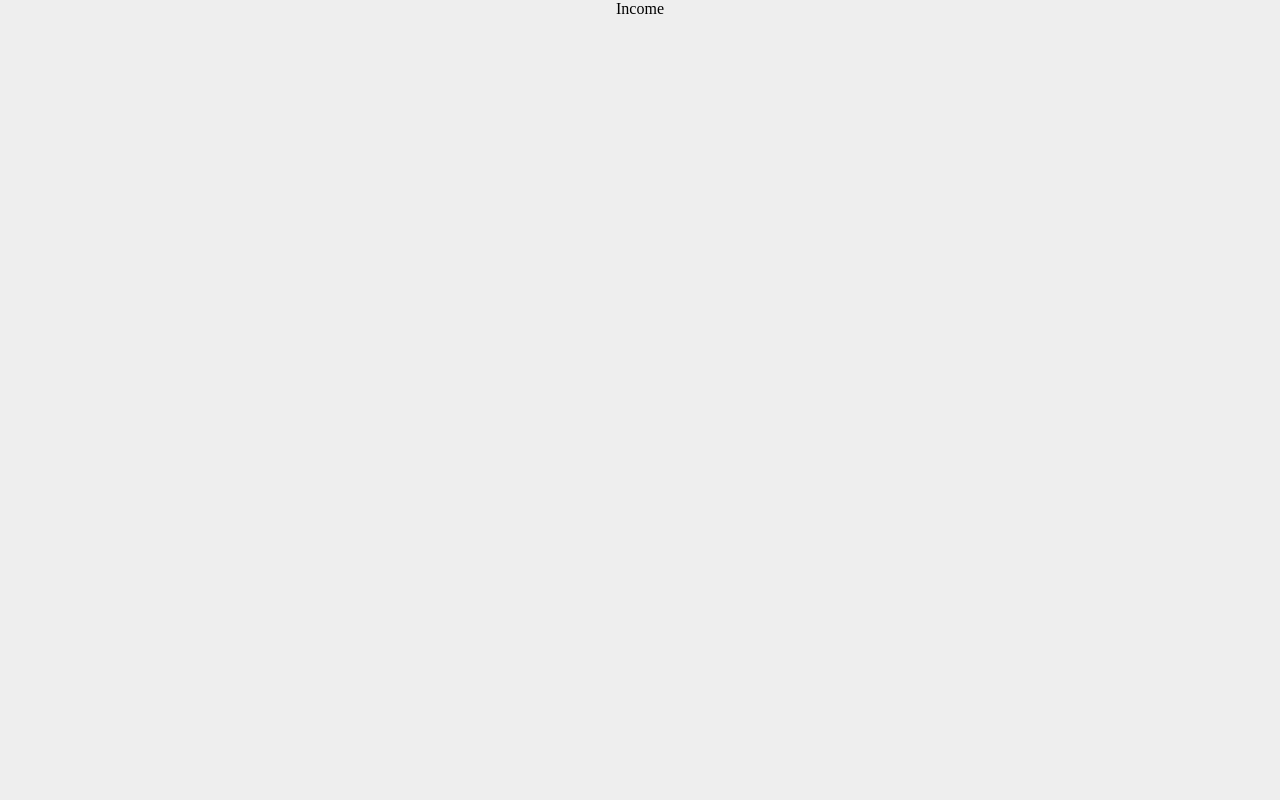
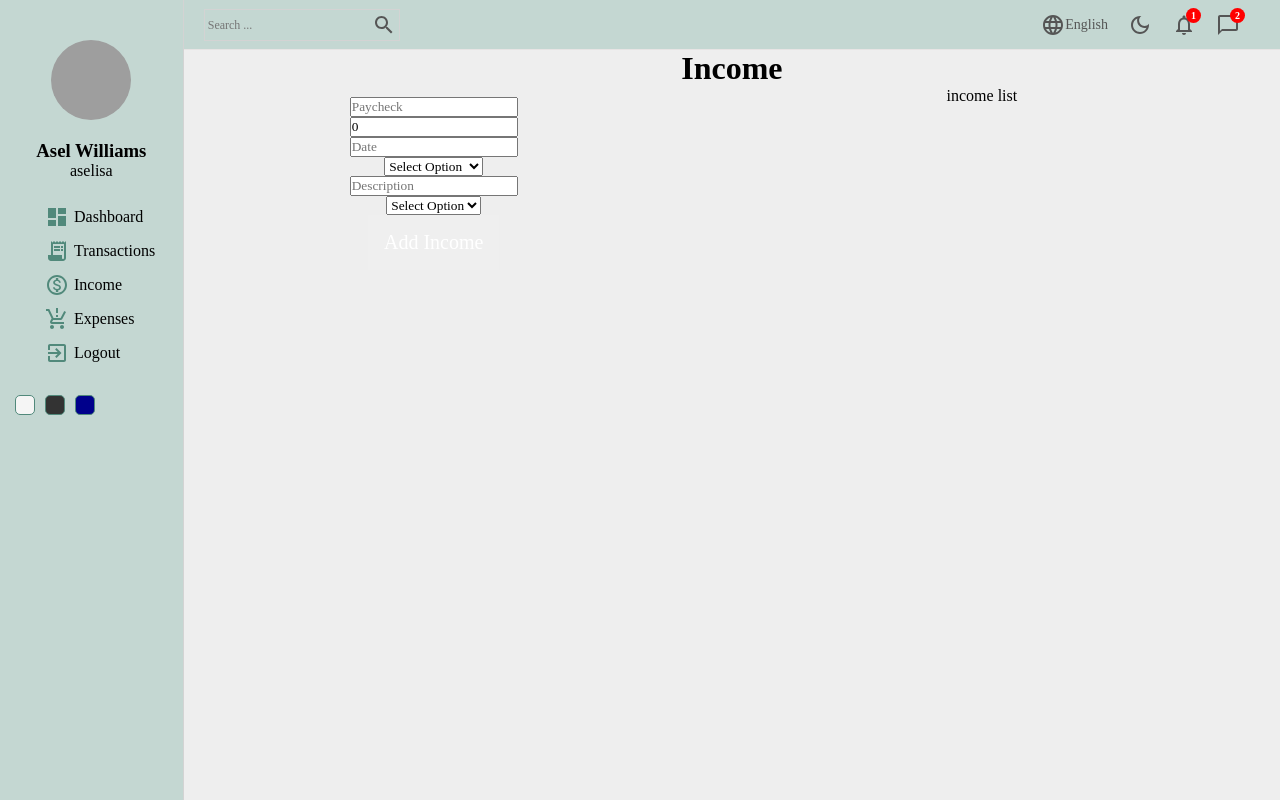
Before and after one commit to aselwilliams/Exp-tracker, a React (Create React App) app: page /income in a window 1280 px wide. Built offline with nearby package versions, Linux system fonts and the light colour scheme; grey boxes are pictures that could not be loaded.

Commit message:
adds form to income page, creates globalContext

```diff
--- a/package.json
+++ b/package.json
@@ -23,6 +23,7 @@
     "pg-hstore": "^2.3.4",
     "react": "^18.2.0",
     "react-alice-carousel": "^2.7.0",
+    "react-datepicker": "^4.10.0",
     "react-dom": "^18.2.0",
     "react-moment": "^1.1.3",
     "react-router-dom": "^6.8.1",
--- a/src/App.js
+++ b/src/App.js
@@ -3,7 +3,7 @@ import { Routes, Route} from 'react-router-dom';
 import Dashboard from './components/dashboard/Dashboard';
 import Auth from './components/Auth';
 import Transactions from './components/transactions/Transactions';
-import Income from './components/Income';
+import Income from './components/income/Income';
 import Expenses from './components/Expenses';
 import NotFound from './components/NotFound';
 
--- a/src/components/Income.js
+++ /dev/null
@@ -1,9 +0,0 @@
-import React from 'react'
-
-const Income = () => {
-  return (
-    <div>Income</div>
-  )
-}
-
-export default Income
--- a/src/components/dataTable/DataTable.js
+++ b/src/components/dataTable/DataTable.js
@@ -72,6 +72,7 @@ const DataTable = () => {
   return (
     <div className={classes.datatable}>
       <DataGrid
+        sx={{backgroundColor:'white'}}
         rows={rows}
         columns={columns.concat(actionColumn)}
         pageSize={5}
--- /dev/null
+++ b/src/components/form/Form.js
@@ -0,0 +1,107 @@
+import React, { useState } from "react";
+import DatePicker from "react-datepicker";
+import "react-datepicker/dist/react-datepicker.css";
+import classes from "./Form.module.css";
+import { useGlobalContext } from "../../store/globalContext";
+
+const Form = () => {
+  const { addIncome } = useGlobalContext();
+  const [inputVal, setInputVal] = useState({
+    title: "",
+    amount: 0,
+    createdAt: "",
+    category: "",
+    description: "",
+    type: "",
+  });
+
+  const { title, amount, createdAt, category, description, type } = inputVal;
+
+  const handleInput = (name, e) => {
+    setInputVal({ ...inputVal, [name]: e.target.value });
+  };
+
+  const handleSubmit = (e) => {
+    e.preventDefault();
+    addIncome(inputVal);
+  };
+  return (
+    <form onSubmit={handleSubmit}>
+      <div className="inputControl">
+        <input
+          type="text"
+          value={title}
+          name={"title"}
+          placeholder="Paycheck"
+          onChange={() => handleInput("title")}
+        />
+      </div>
+      <div className="inputControl">
+        <input
+          type="number"
+          value={amount}
+          name={"amount"}
+          placeholder="Amount"
+          onChange={() => handleInput("amount")}
+        />
+      </div>
+      <div className="inputControl">
+        <DatePicker
+          id="createdAt"
+          placeholderText="Date"
+          selected={createdAt}
+          dateFormat="MM/dd/yyyy"
+          onChange={(createdAt) => {
+            setInputVal({ ...inputVal, createdAt: createdAt });
+          }}
+        />
+      </div>
+      <div className="inputControl select">
+        <select
+          required
+          value={category}
+          name={"category"}
+          id="category"
+          onChange={() => handleInput("category")}
+        >
+          <option value="" disabled>
+            Select Option
+          </option>
+          <option value="salary">Salary</option>
+          <option value="stocks">Stocks</option>
+          <option value="bitcoin">Bitcoin</option>
+          <option value="bank">Bank Transfer</option>
+          <option value="freelancing">Freelancing</option>
+          <option value="other">Other</option>
+        </select>
+      </div>
+      <div className="inputControl">
+        <input
+          type="text"
+          value={description}
+          name={"description"}
+          placeholder="Description"
+          onChange={() => handleInput("description")}
+        />
+      </div>
+      <div className="inputControl">
+        <select
+          required
+          value={type}
+          name={"type"}
+          id="type"
+          onChange={() => handleInput("type")}
+        >
+          <option value="" disabled>
+            Select Option
+          </option>
+          <option value="debit">Debit</option>
+          <option value="credit">Credit</option>
+        </select>
+      </div>
+      <button className={classes.btn}>Add Income</button>
+    </form>
+  );
+};
+
+export default Form;
--- /dev/null
+++ b/src/components/income/Income.js
@@ -0,0 +1,30 @@
+import React from 'react';
+import classes from './Income.module.css';
+import Sidebar from '../sidebar/Sidebar';
+import Navbar from '../navbar/Navbar';
+import { useGlobalContext } from '../../store/globalContext';
+import Form from '../form/Form';
+
+const Income = () => {
+  const {addIncome} = useGlobalContext();
+
+  return (
+    <div className={classes.income}>
+      <Sidebar />
+      <div className={classes.incomeWrapper}>
+        <Navbar />
+        <h1>Income</h1>
+        <div className={classes.content}>
+          <div className={classes.formWrapper}>
+            <Form />
+          </div>
+          <div className={classes.incomeList}>
+              income list
+          </div>
+        </div>
+      </div>
+    </div>
+  )
+}
+
+export default Income
--- /dev/null
+++ b/src/components/income/Income.module.css
@@ -0,0 +1,17 @@
+.income{
+    display: flex;
+    width: 100%;
+}
+.incomeWrapper{
+    flex:6;
+}
+.content{
+    display: flex;
+    width: 100%;
+}
+.formWrapper{
+    flex:1;
+}
+.incomeList{
+    flex:2;
+}
--- a/src/index.js
+++ b/src/index.js
@@ -5,19 +5,20 @@ import App from './App';
 import reportWebVitals from './reportWebVitals';
 import { BrowserRouter } from 'react-router-dom';
 import {AuthContextProvider} from './store/authContext';
+import {GlobalProvider} from './store/globalContext';
 
 const root = ReactDOM.createRoot(document.getElementById('root'));
 root.render(
   <React.StrictMode>
     <AuthContextProvider>
-      <BrowserRouter>
-        <App />
-      </BrowserRouter>
+      <GlobalProvider>
+        <BrowserRouter>
+          <App />
+        </BrowserRouter>
+      </GlobalProvider>
     </AuthContextProvider>
   </React.StrictMode>
 );
 
-// If you want to start measuring performance in your app, pass a function
-// to log results (for example: reportWebVitals(console.log))
-// or send to an analytics endpoint. Learn more: https://bit.ly/CRA-vitals
+
 reportWebVitals();
--- /dev/null
+++ b/src/store/globalContext.js
@@ -0,0 +1,27 @@
+import React, {useState, useContext} from 'react';
+import axios from 'axios';
+const baseURL = 'http://localhost:4444';
+
+const GlobalContext = React.createContext()
+
+export const GlobalProvider = ({children}) => {
+    const [incomeList, setIncomeList] = useState([])
+    const [expenseList, setExpenseList] = useState([])
+    const [error, setError] = useState(null)
+
+    const addIncome = async(income)=> {
+        const res = await axios.post(`${baseURL}/add-income`, income)
+        .catch((err)=> {
+            setError(err.res.data.message)
+        })
+    }
+
+    return (
+        <GlobalContext.Provider value={{addIncome}}>
+            {children}
+        </GlobalContext.Provider>
+    )
+}
+export const useGlobalContext = () => {
+    return useContext(GlobalContext)
+}
```
Also changed, not shown: src/components/form/Form.module.css (added), 1 other file (tests, documents, lock files or other folders).
